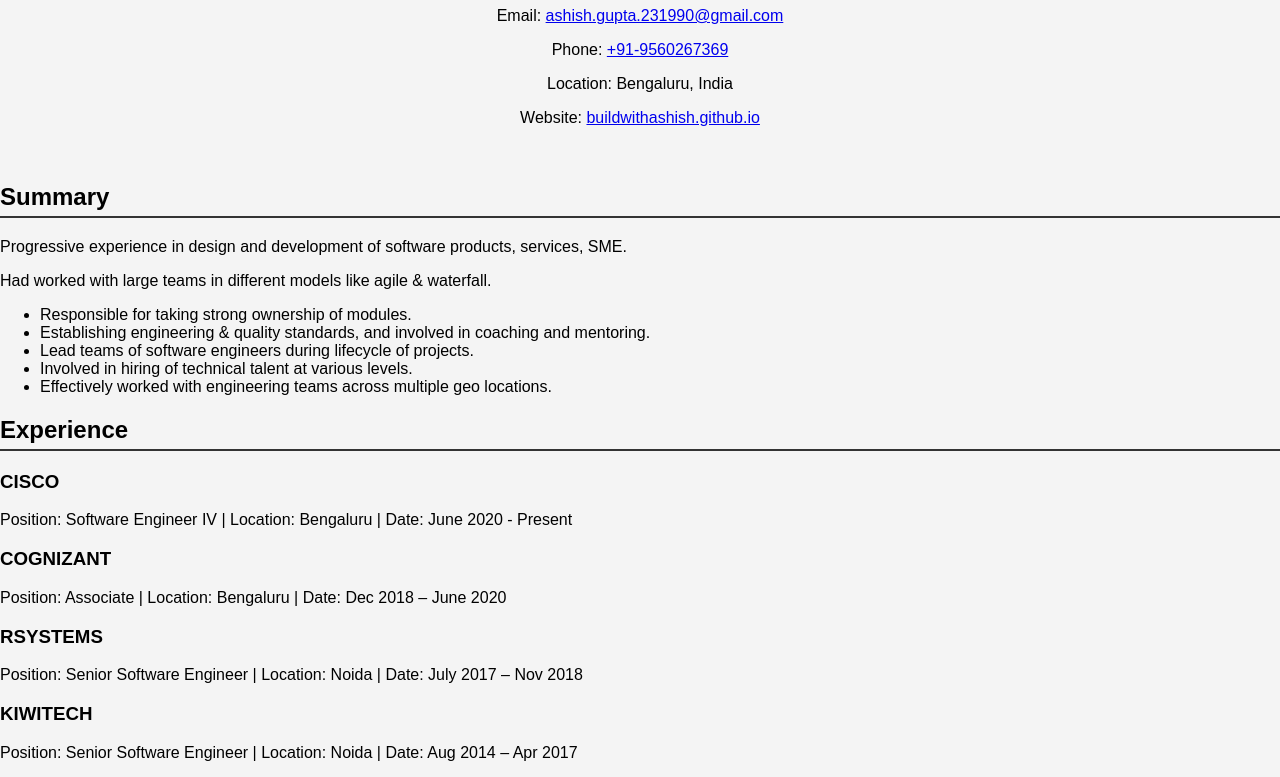
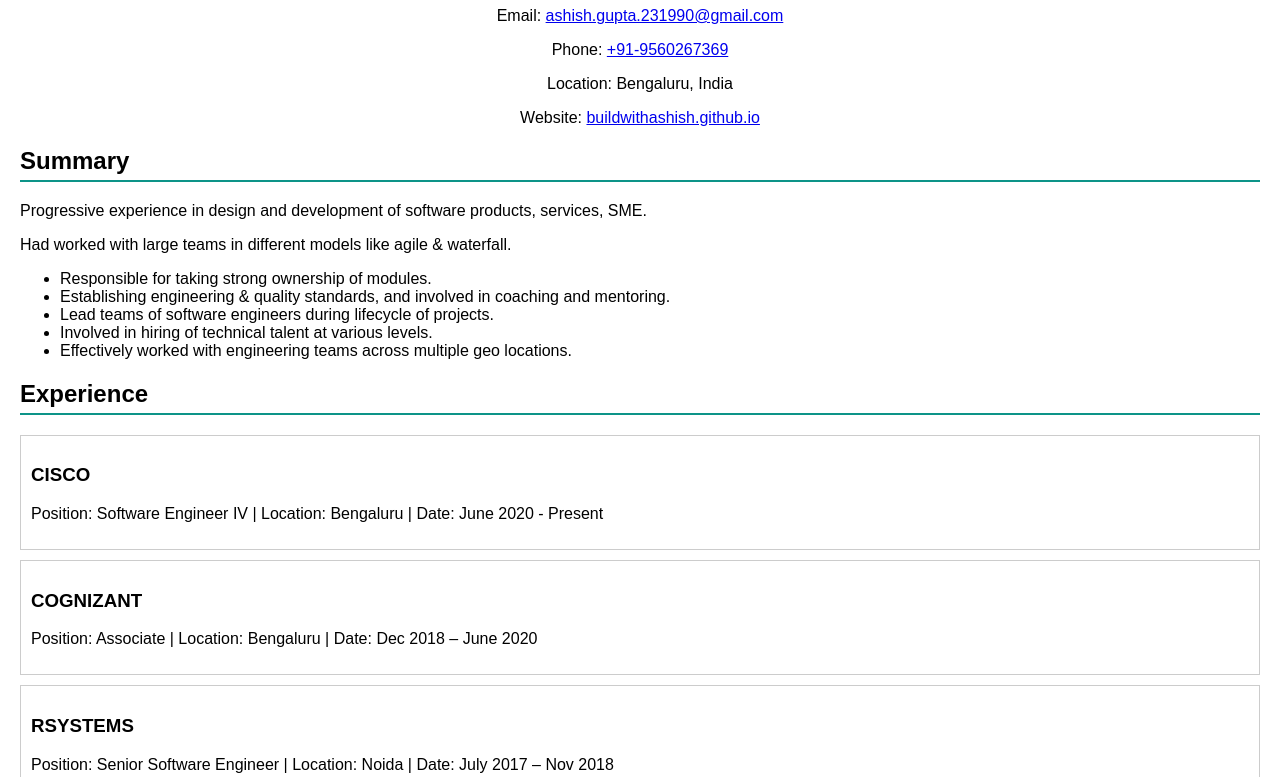
Before and after one commit to buildwithashish/buildwithashish.github.io, a plain HTML site: page index.html in a window 1280 px wide. Shown: the part 93-870 px from the top of the page. Drawn offline with Linux system fonts and the light colour scheme.

Commit message:
Updated style.css
to accomodate new styling in main page

```diff
--- a/style.css
+++ b/style.css
@@ -1,38 +1,35 @@
 body {
-    font-family: Arial, sans-serif;
+    font-family: 'IBM Plex Sans', sans-serif;
     margin: 0;
-    padding: 0;
-    background: #f4f4f4;
-}
-
-.container {
-    width: 80%;
-    margin: auto;
-    background: white;
     padding: 20px;
-    border-radius: 8px;
-    box-shadow: 0 0 10px rgba(0, 0, 0, 0.1);
+    background-color: #ffffff;
+    color: #000000;
 }
 
 header {
     text-align: center;
-    padding: 20px;
 }
 
 h1 {
-    color: #333;
+    color: #0d9488;
 }
 
 h2 {
-    border-bottom: 2px solid #333;
+    border-bottom: 2px solid #0d9488;
     padding-bottom: 5px;
 }
 
 section {
-    margin: 20px 0;
+    margin-bottom: 20px;
+}
+
+.job {
+    margin-bottom: 10px;
+    padding: 10px;
+    border: 1px solid #ccc;
 }
 
 footer {
+    margin-top: 20px;
     text-align: center;
-    margin-top: 20px;
 }
```
